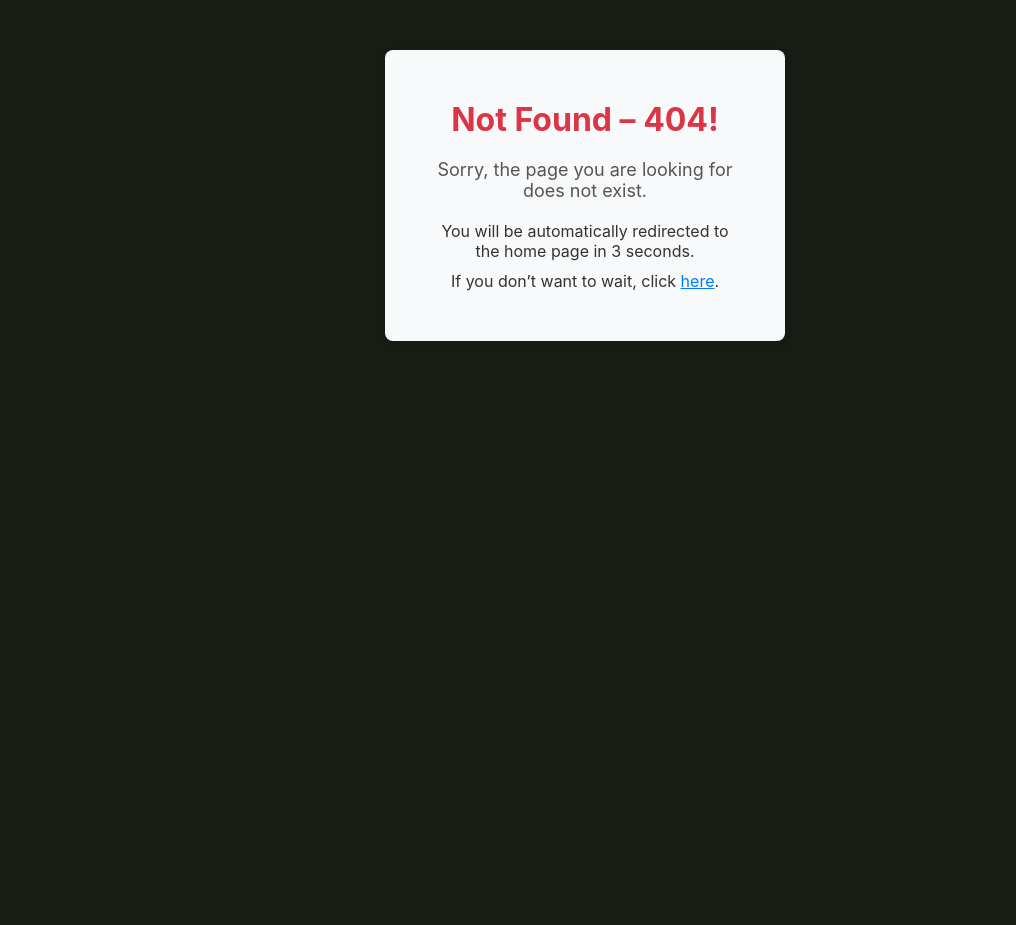
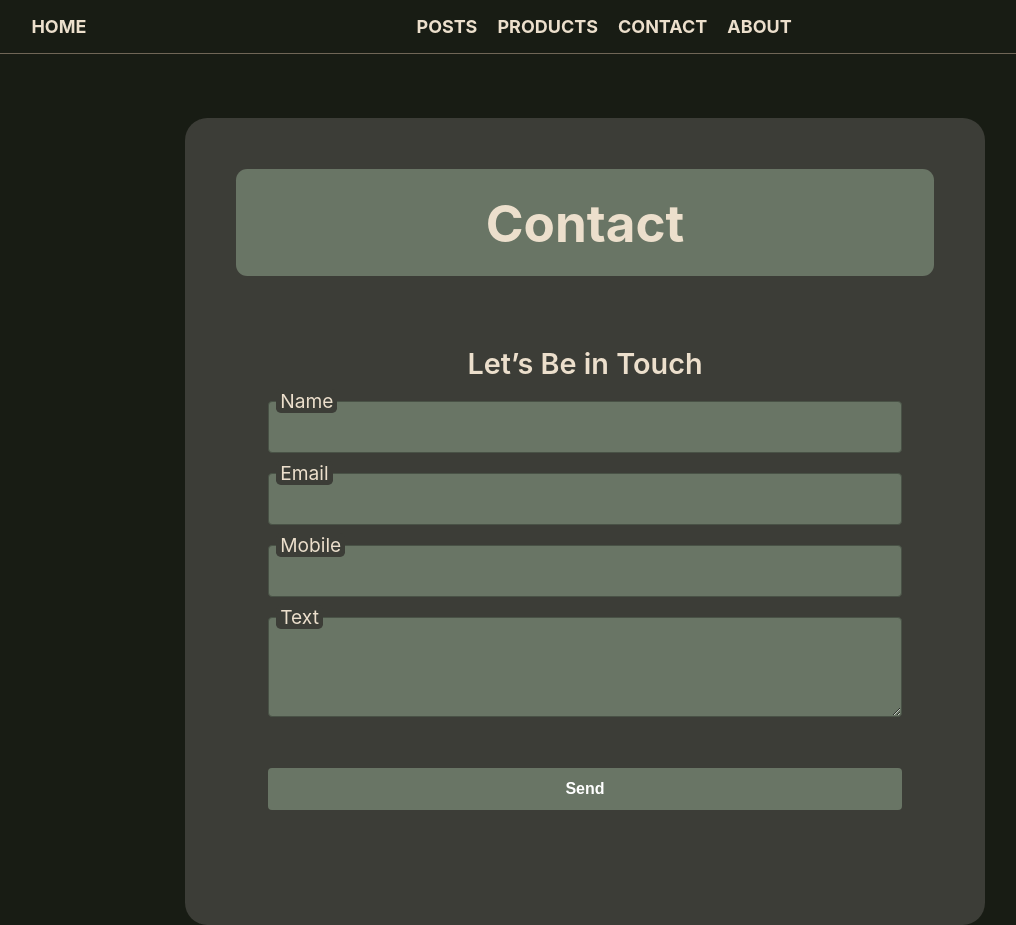
Before and after one commit to DataShalam/TBC-React, a Next.js app: page /contact in a window 1280 px wide. Before the commit this address had no page. Shown: the whole page, without its empty margins (55-1071 px from the left). Before the commit the page ends 800 px from the top, so only its background shows below. Built offline with nearby package versions, Linux system fonts and the light colour scheme; sample sign-in values are in the browser's storage.

Commit message:
completed about and contact me pages

```diff
--- /dev/null
+++ b/app/(authPages)/about/about.css
@@ -0,0 +1,33 @@
+.about-container {
+  width: 50rem;
+  min-height: 40rem;
+  padding: 3.2rem;
+  border-radius: 1.4rem;
+
+  margin: 0 auto;
+
+  color: #ecdfcc;
+  background-color: #3c3d37;
+}
+
+.title-wrapper {
+  background-color: #697565;
+  padding: 1.4rem;
+  border-radius: 0.7rem;
+
+  margin-bottom: 2.4rem;
+}
+
+.title {
+  font-size: 3.2rem;
+  text-align: center;
+}
+
+.description-wrapper {
+}
+
+.description {
+  font-size: 1.4rem;
+  line-height: 1.4;
+  word-spacing: 0.4rem;
+}
--- /dev/null
+++ b/app/(authPages)/contact/contact.css
@@ -0,0 +1,127 @@
+.contact-container {
+  width: 50rem;
+  min-height: 40rem;
+  padding: 3.2rem;
+  border-radius: 1.4rem;
+
+  margin: 0 auto;
+
+  color: #ecdfcc;
+  background-color: #3c3d37;
+}
+
+.title-wrapper {
+  background-color: #697565;
+  padding: 1.4rem;
+  border-radius: 0.7rem;
+
+  margin-bottom: 2.4rem;
+}
+
+.title {
+  font-size: 3.2rem;
+  text-align: center;
+}
+
+.contact-wrapper {
+  display: flex;
+  flex-direction: column;
+  align-items: center;
+  padding: 2rem 2rem 4rem 2rem;
+  border-radius: 0.7rem;
+  margin: 0 auto;
+}
+
+.contact {
+  margin-bottom: 20px;
+}
+
+.contact-text {
+  font-size: 1.8rem;
+  font-weight: 600;
+  color: #ecdfcc;
+  text-align: center;
+}
+
+.submit-form {
+  width: 100%;
+}
+
+.submit-form form {
+  display: flex;
+  flex-direction: column;
+  gap: 20px;
+  width: 100%;
+}
+
+.label-wrapper {
+  position: relative;
+  width: 100%;
+}
+
+.label-wrapper input,
+.label-wrapper textarea {
+  width: 100%;
+  padding: 12px;
+  font-size: 1.4rem;
+  border: 1px solid #495246;
+  border-radius: 4px;
+  background-color: #697565;
+  color: #ecdfcc;
+  outline: none;
+
+  transition: background-color 0.3s ease;
+}
+
+.label-wrapper input:focus,
+.label-wrapper textarea:focus {
+  background-color: #495247;
+}
+
+.label-wrapper label {
+  position: absolute;
+  top: 50%;
+  left: 12px;
+  font-size: 1.2rem;
+  color: #888888;
+  pointer-events: none;
+  transform: translateY(-50%);
+  transition: all 0.3s ease;
+}
+
+.label-wrapper input:focus + label,
+.label-wrapper input:not(:placeholder-shown) + label,
+.label-wrapper textarea:focus + label,
+.label-wrapper textarea:not(:placeholder-shown) + label {
+  top: 0;
+  left: 8px;
+  font-size: 1.2rem;
+  color: #ecdfcc;
+  background-color: #3c3d37;
+  border-radius: 0.3rem;
+  padding: 0 4px;
+  transform: translateY(-50%);
+}
+
+textarea {
+  resize: vertical;
+  min-height: 100px;
+}
+
+button[type="submit"] {
+  padding: 12px 20px;
+  margin-top: 1.8rem;
+
+  background-color: #697565;
+  color: #ffffff;
+  font-size: 1rem;
+  font-weight: 600;
+  border: none;
+  border-radius: 4px;
+  cursor: pointer;
+  transition: background-color 0.3s ease;
+}
+
+button[type="submit"]:hover {
+  background-color: #596b59;
+}
--- /dev/null
+++ b/app/(authPages)/contact/page.js
@@ -0,0 +1,42 @@
+import React from "react";
+import "./contact.css";
+
+export default function Contact() {
+  return (
+    <main className="contact-container">
+      <div className="title-wrapper">
+        <h1 className="title">Contact</h1>
+      </div>
+      <section className="contact-wrapper">
+        <div className="contact">
+          <div className="contact-text">Let’s Be in Touch</div>
+        </div>
+        <div className="submit-form">
+          <form>
+            <div className="label-wrapper">
+              <input type="text" id="username" />
+              <label htmlFor="username">Name</label>
+            </div>
+
+            <div className="label-wrapper">
+              <input type="text" id="email" />
+              <label htmlFor="email">Email</label>
+            </div>
+
+            <div className="label-wrapper">
+              <input type="tel" id="secondname" required />
+              <label htmlFor="tel">Mobile</label>
+            </div>
+
+            <div className="label-wrapper">
+              <textarea id="text" required />
+              <label htmlFor="text">Text</label>
+            </div>
+
+            <button type="submit">Send</button>
+          </form>
+        </div>
+      </section>
+    </main>
+  );
+}
--- /dev/null
+++ b/app/(authPages)/home/page.js
@@ -0,0 +1,5 @@
+import React from "react";
+
+export default function Home() {
+  return <div>Home</div>;
+}
--- /dev/null
+++ b/app/(authPages)/layout.js
@@ -0,0 +1,34 @@
+"use client";
+import { useEffect, useState } from "react";
+import { useRouter } from "next/navigation";
+import styles from "../globals.css";
+import { sessionStatus } from "../components/utils/session.js";
+import Header from "../components/Header/Header.jsx";
+
+export default function AuthLayout({ children }) {
+  const router = useRouter();
+  const [loading, setLoading] = useState(true);
+  useEffect(() => {
+    const checkSession = async () => {
+      const session = await sessionStatus();
+
+      if (!session) {
+        router.push("/signIn");
+      } else {
+        setLoading(false);
+      }
+    };
+    checkSession();
+  }, [router]);
+
+  if (loading) {
+    return <div>Loading...</div>;
+  }
+
+  return (
+    <div className={styles.layoutContainer}>
+      <Header />
+      {children}
+    </div>
+  );
+}
--- /dev/null
+++ b/app/(authPages)/profile/page.js
@@ -0,0 +1,5 @@
+import React from "react";
+
+export default function Profile() {
+  return <div>Profile</div>;
+}
--- a/app/components/Header/Header.css
+++ b/app/components/Header/Header.css
@@ -5,6 +5,12 @@
 
   border-bottom: 0.5px solid #706657;
   margin-bottom: 64px;
+}
+
+.nav-container {
+  display: flex;
+  justify-content: space-between;
+  margin: 0 2.4rem;
 }
 
 .nav-list {
@@ -16,7 +22,8 @@
   gap: 20px;
 }
 
-.nav-list li a {
+.nav-list li a,
+.nav-home {
   font-size: 18px;
   color: #ecdfcc;
   text-decoration: none;
@@ -27,6 +34,22 @@
   transition: color 0.2s ease-in;
 }
 
-.nav-list li a:hover {
+.nav-list li a:hover,
+.nav-home:hover {
   color: #706657;
 }
+
+.profile-signout {
+  gap: 1.8rem;
+}
+
+.profile-signout li ion-icon {
+  font-size: 2.4rem;
+  cursor: pointer;
+
+  transition: color 0.2s ease-in;
+}
+
+.profile-signout li ion-icon:hover {
+  color: #706657;
+}
--- a/app/components/Header/Header.js
+++ b/app/components/Header/Header.jsx
@@ -1,14 +1,18 @@
 import "./Header.css";
 import Link from "next/link";
+import { signOut } from "../../lib/actions.js";
 
 export default function Header() {
   return (
     <header className="header">
-      <nav>
+      <nav className="nav-container">
         <ul className="nav-list">
           <li>
             <Link href="/home">Home</Link>
           </li>
+        </ul>
+
+        <ul className="nav-list">
           <li>
             <Link href="/postsPage">Posts</Link>
           </li>
@@ -16,16 +20,21 @@ export default function Header() {
             <Link href="/productsPage">Products</Link>
           </li>
           <li>
-            <Link href="/contact">Products</Link>
+            <Link href="/contact">Contact</Link>
           </li>
           <li>
-            <Link href="/about">Products</Link>
+            <Link href="/about">About</Link>
+          </li>
+          <li></li>
+        </ul>
+        <ul className="nav-list profile-signout">
+          <li>
+            <Link href="/profile">
+              <ion-icon name="accessibility-outline"></ion-icon>
+            </Link>
           </li>
           <li>
-            <Link href="/signIn">Sign In</Link>
-          </li>
-          <li>
-            <Link href="/ProductsPage">Sign Up</Link>
+            <ion-icon name="exit-outline" onClick={signOut}></ion-icon>
           </li>
         </ul>
       </nav>
--- a/app/layout.js
+++ b/app/layout.js
@@ -1,5 +1,4 @@
 import "./globals.css";
-import Header from "./components/Header/Header.js";
 import { Suspense } from "react";
 import Loading from "./loading";
 
```
Also changed, not shown: app/(authPages)/about/page.js (added, +30 -0 lines), app/(authPages)/home/home.css (added), app/(authPages)/profile/profile.css (added).
